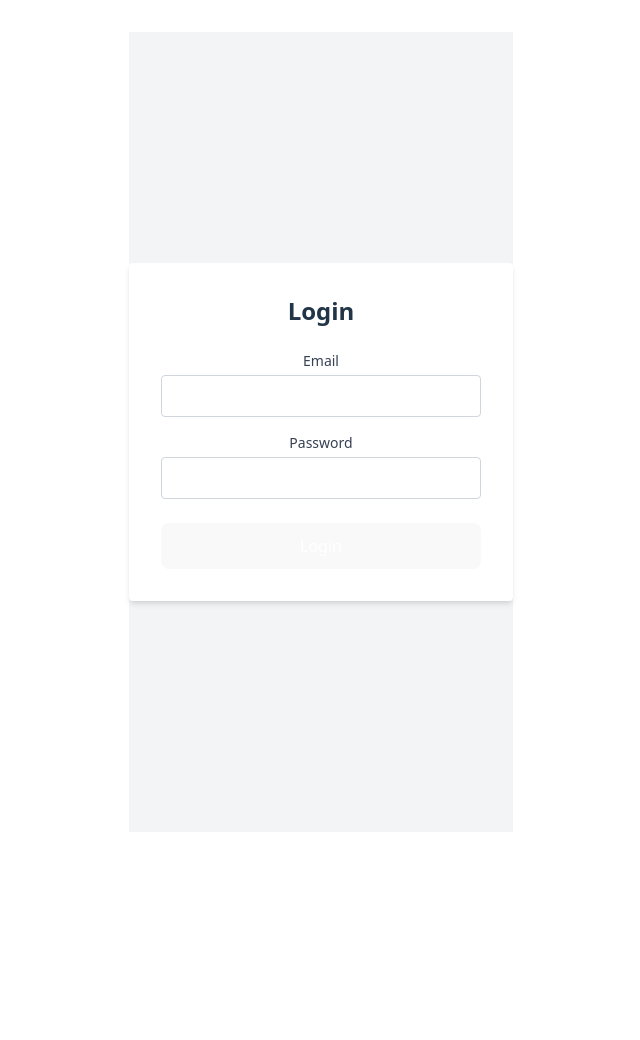
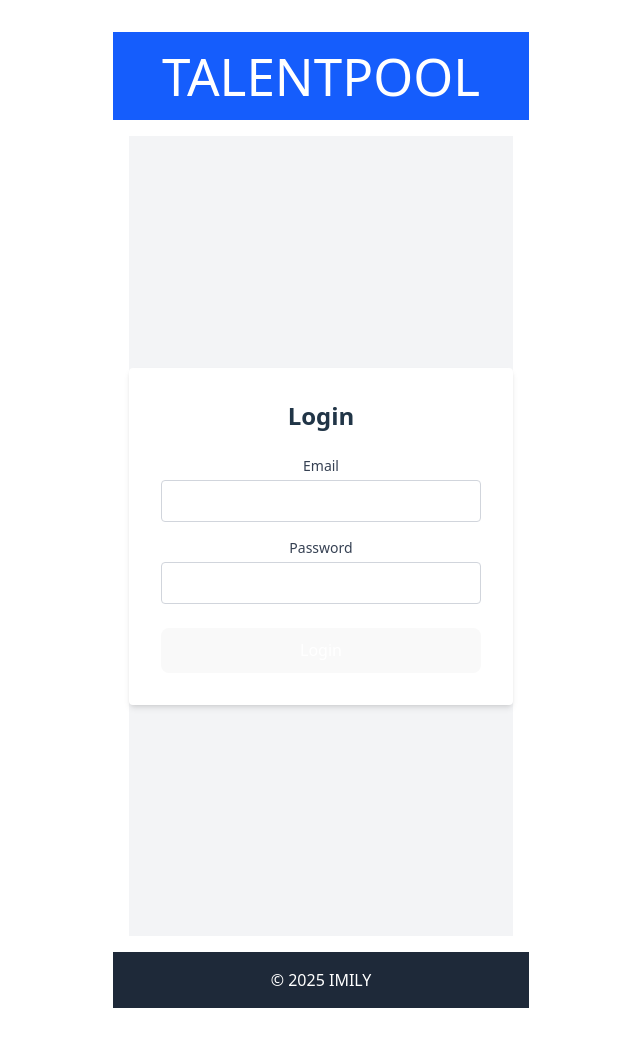
Before and after one commit to ABDERRAZZAK-IMILY/TalentPool---Frontend, a React (Vite) app: page /login in a window 1280 px wide. Shown: the whole page, without its empty margins (319-959 px from the left). Before the commit the page ends 864 px from the top, so only its background shows below. Built offline with nearby package versions, Linux system fonts and the light colour scheme.

Commit message:
add layout

```diff
--- /dev/null
+++ b/src/layouts/Layout.jsx
@@ -0,0 +1,17 @@
+import { Outlet } from "react-router-dom";
+
+export default function Layout({ children }) {
+    return (
+        <div className="flex flex-col min-h-screen">
+            <header className="bg-blue-600 text-white p-4">
+                <h1 className="text-2xl">TALENTPOOL</h1>
+            </header>
+            <main className="flex-grow p-4">
+                <Outlet />
+            </main>
+            <footer className="bg-gray-800 text-white p-4 text-center">
+                &copy; 2025 IMILY
+            </footer>
+        </div>
+    );
+}
```
Also changed, not shown: src/router/index.jsx (+16 -1 lines).
